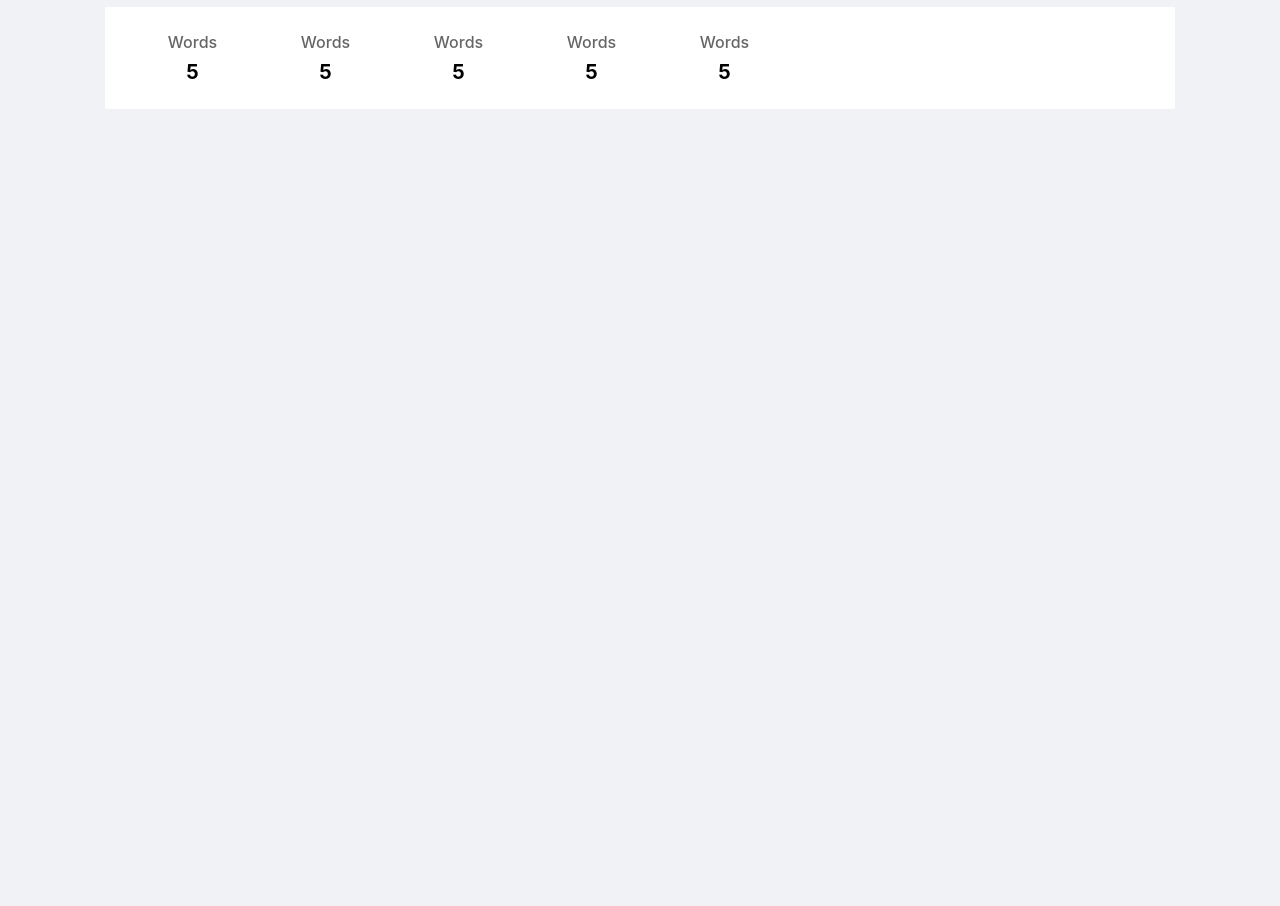
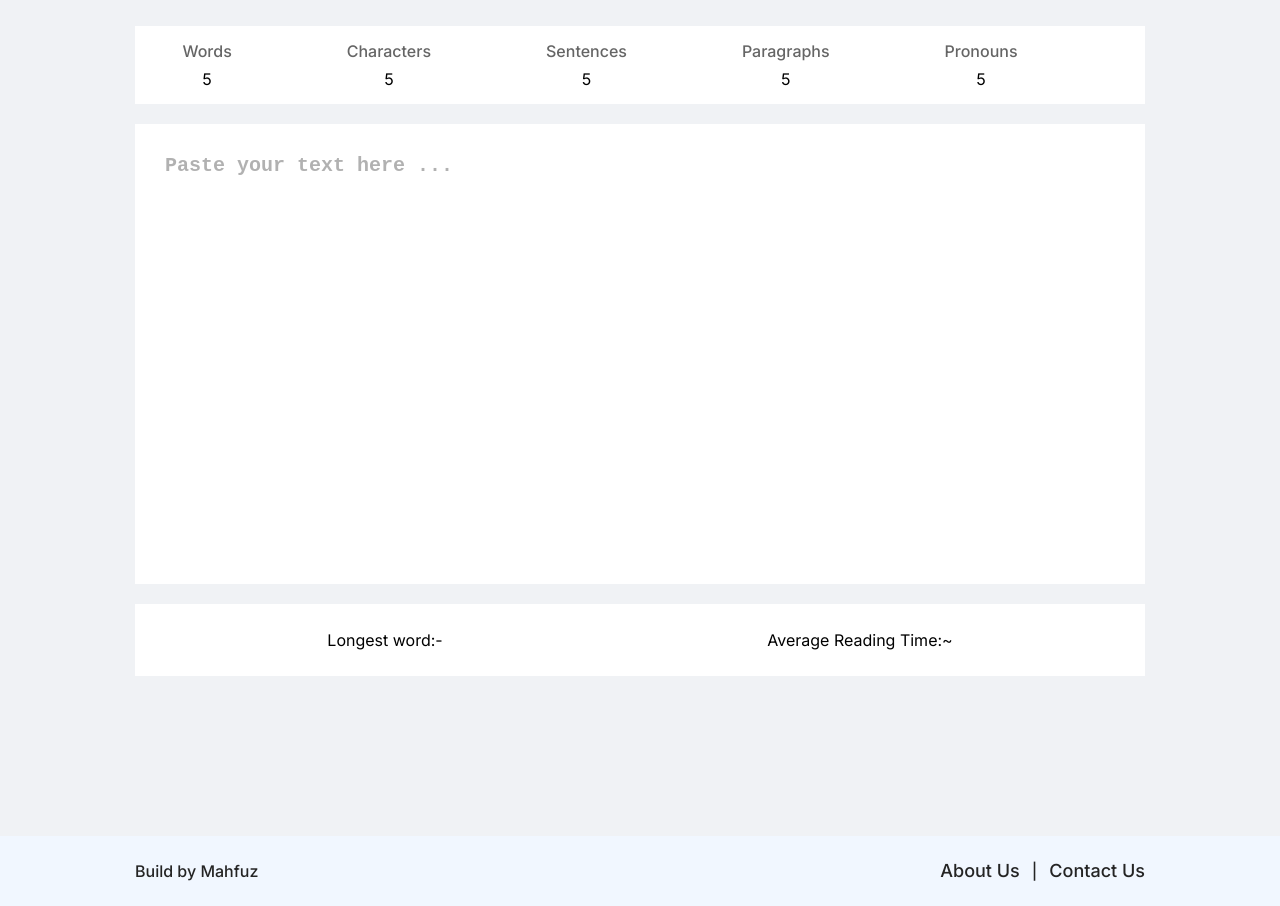
Before and after one commit to mahfuzurrahmanmayon/React-Projects, a React (Create React App) app in the folder Project/text-analyzer/: page / in a window 1280 px wide. Shown: the part 140-1046 px from the top of the page. Before the commit the page ends 800 px from the top, so only its background shows below. Built offline with nearby package versions, Linux system fonts and the light colour scheme.

Commit message:
Design Completed

```diff
--- a/Project/text-analyzer/public/index.html
+++ b/Project/text-analyzer/public/index.html
@@ -24,7 +24,11 @@
       work correctly both with client-side routing and a non-root public URL.
       Learn how to configure a non-root public URL by running `npm run build`.
     -->
-    <title>React App</title>
+    <title>Text Analyzer</title>
+
+    <link rel="preconnect" href="https://fonts.googleapis.com">
+    <link rel="preconnect" href="https://fonts.gstatic.com" crossorigin>
+    <link href="https://fonts.googleapis.com/css2?family=Inter:wght@100..900&display=swap" rel="stylesheet">
   </head>
   <body>
     <noscript>You need to enable JavaScript to run this app.</noscript>
--- a/Project/text-analyzer/src/components/Analyzer.css
+++ b/Project/text-analyzer/src/components/Analyzer.css
@@ -1,71 +1,140 @@
-body{
+body {
   margin: 0;
   padding: 0;
   box-sizing: border-box;
-    background: #F0F2F5;
+  background: #f0f2f5;
+  font-family: "Inter", sans-serif;
 }
-.container{
+.container {
   max-width: 1440px;
   padding-left: 60px;
   padding-right: 60px;
-    margin: auto;
+  margin: 0 auto;
 }
-.hero{
-    background-color: #F1F7FF;
+a {
+  text-decoration: none;
 }
-.hero-Wrapper{
+.hero {
+  background-color: #f1f7ff;
+  padding: 30px 75px;
+}
+.hero-Wrapper {
   display: flex;
   align-items: center;
   justify-content: space-between;
 }
-.hero-right{
+.hero-Wrapper span {
+  font-size: 22px;
+  font-weight: 600;
+}
+.hero-right {
   display: flex;
   align-items: center;
   gap: 30px;
 }
-.hero-right a img{
-    width: 30px;
-    height: 30px;
+.hero-right a img {
+  width: 32px;
+  height: 32px;
 }
 .hero-right a svg {
   width: 30px;
   height: 30px;
   color: #242424;
 }
-.main-container{
-    max-width: 1070px;
+
+.small-container {
   margin: 0 auto;
+  max-width: 1010px;
+  /* min-height: calc(100vh - 100px); */
+  padding: 0 25px;
+  width: 100%;
 }
-.main-wrapper{
-    background: #fff;
-    padding: 25px;
+
+.main-app {
+  display: flex;
+  flex-direction: column;
+  justify-content: center;
+  margin-top: 70px;
 }
-.analyze-text-result{
+.result-bar {
+  background-color: #ffffff;
+  display: flex;
+  justify-content: space-around;
+  padding: 15px 30px;
+}
+.result-bar .result-box {
   display: flex;
   align-items: center;
   gap: 8px;
+  flex-direction: column;
+  margin-right: 80px;
 }
-.analyze-item{
+.result-bar .result-box .box-title {
+  color: #000000;
+  font-size: 16px;
+  font-weight: 500;
+  opacity: 0.6;
+}
+.result-bar .result-box .box-value {
+  color: #000;
+  font-size: 20px;
+  font-weight: 700;
+  margin-top: 10px;
+  font-family: "Inter", sans-serif;
+  text-align: center;
+}
+.text-area {
+  background-color: #fff;
+  border: 0;
+  color: #242424;
+  font-size: 20px;
+  font-weight: 400;
+  margin-bottom: 20px;
+  margin-top: 20px;
+  min-height: 400px;
+  outline: none;
+  padding: 30px;
+  resize: none;
+}
+.text-area::placeholder {
+  color: #000;
+  font-size: 20px;
+  font-weight: 600;
+  opacity: 0.3;
+}
+.bottom-result-bar {
+  background: #ffffff;
+  padding: 30px 27px;
+  display: flex;
+  justify-content: space-around;
+  padding: 26px 30px;
+}
+.footer {
+  margin-top: 160px;
+  background-color: #f1f7ff;
+  padding: 25px 75px;
+}
+.footer-wrapper {
   display: flex;
   align-items: center;
-    flex-direction: column;
-    width: 125px;
-    gap: 8px;
+  justify-content: space-between;
 }
-.analyze-item .text{
+
+.footer-box {
+  display: flex;
+  align-items: center;
+  gap: 12px;
+}
+.footer-wrapper span {
   font-size: 16px;
   font-weight: 500;
-    font-family: inter;
-    color: #000;
-    opacity: .6;
-
+  color: #242424;
+  line-height: 0px;
 }
-.analyze-item .number{
-    font-size: 20px;
-    font-weight: 700;
-    font-family: inter;
-    color: #000;
+.footer-box a span {
+  font-size: 18px;
+  text-decoration: none;
+  font-weight: 500;
+  color: #242424;
+  line-height: 0px;
 }
-.main{
-    margin-top: 80px;
-}
--- a/Project/text-analyzer/src/components/Analyzer.js
+++ b/Project/text-analyzer/src/components/Analyzer.js
@@ -1,19 +1,21 @@
 import React from "react";
 import { FaFacebook } from "react-icons/fa6";
 import { FaLinkedin } from "react-icons/fa";
-import wegems from '../../src/images/Wegems.svg'
+import wegems from "../../src/images/Wegems.svg";
 import "./Analyzer.css";
 
 const Analyzer = () => {
   return (
-    <div>
+    <div className="Analyzer">
       <div className="hero">
         <div className="container">
           <div className="hero-Wrapper">
-            <h2>Text Analyser</h2>
+            <span>Text Analyser</span>
             <div className="hero-right">
-              <a href="https://www.wegems.co/"><img src={wegems} alt="" /></a>
-              <a href="https://www.linkedin.com/in/mahfujurrahmanmayon/">
+              <a href="https://www.wegems.co/">
+                <img src={wegems} alt="" />
+              </a>
+              <a href="https://www.facebook.com/mahfuzurrahmanmayon">
                 <FaFacebook />
               </a>
               <a href="https://www.linkedin.com/in/mahfujurrahmanmayon/">
@@ -23,30 +25,58 @@ const Analyzer = () => {
           </div>
         </div>
       </div>
-      <div className="main">
-        <div className="main-container">
-          <div className="main-wrapper">
-            <div className="analyze-text-result">
-              <div className="analyze-item">
-                <div className="text">Words</div>
-                <div className="number">5</div>
-              </div>
-              <div className="analyze-item">
-                <div className="text">Words</div>
-                <div className="number">5</div>
-              </div>
-              <div className="analyze-item">
-                <div className="text">Words</div>
-                <div className="number">5</div>
-              </div>
-              <div className="analyze-item">
-                <div className="text">Words</div>
-                <div className="number">5</div>
-              </div>
-              <div className="analyze-item">
-                <div className="text">Words</div>
-                <div className="number">5</div>
-              </div>
+      <div className="small-container">
+        <div className="main-app">
+          <div className="result-bar">
+            <div className="result-box">
+              <span className="box-title">Words</span>
+              <span className="box=value">5</span>
+            </div>
+            <div className="result-box">
+              <span className="box-title">Characters</span>
+              <span className="box=value">5</span>
+            </div>
+            <div className="result-box">
+              <span className="box-title">Sentences</span>
+              <span className="box=value">5</span>
+            </div>
+            <div className="result-box">
+              <span className="box-title">Paragraphs</span>
+              <span className="box=value">5</span>
+            </div>
+            <div className="result-box">
+              <span className="box-title">Pronouns</span>
+              <span className="box=value">5</span>
+            </div>
+          </div>
+          <textarea
+            className="text-area"
+            placeholder="Paste your text here ..."
+          ></textarea>
+          <div className="bottom-result-bar">
+            <div className="result-box">
+              <span className="box-title">Longest word:</span>
+              <span className="box-value">-</span>
+            </div>
+            <div className="result-box">
+              <span className="box-title">Average Reading Time:</span>
+              <span className="box-value">~</span>
+            </div>
+          </div>
+        </div>
+      </div>
+      <div className="footer">
+        <div className="container">
+          <div className="footer-wrapper">
+            <span>Build by Mahfuz</span>
+            <div className="footer-box">
+              <a href="https://www.linkedin.com/in/mahfujurrahmanmayon/">
+                <span>About Us</span>
+              </a>
+              <span>|</span>
+              <a href="https://www.facebook.com/mahfuzurrahmanmayon">
+                <span>Contact Us</span>
+              </a>
             </div>
           </div>
         </div>
```
Lines whose indentation alone changed are shown as unchanged.
